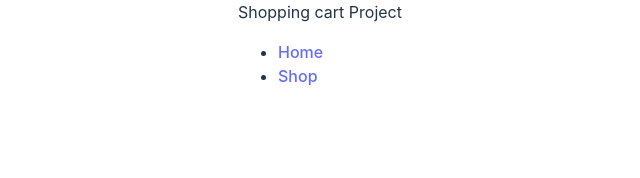
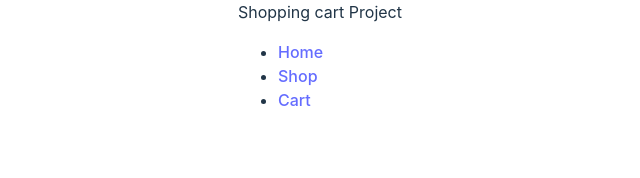
Before and after one commit to High23/shopping-cart, a React (Vite) app: page / in a window 1280 px wide. Shown: the top 178 px of the page, without its empty margins (320-960 px from the left). Built offline with nearby package versions, Linux system fonts and the light colour scheme; no server answers.

Commit message:
Added cart option to navigation bar

```diff
--- a/src/components/navigation-bar/navigation-bar.jsx
+++ b/src/components/navigation-bar/navigation-bar.jsx
@@ -1,11 +1,12 @@
 import { Link } from "react-router-dom"
 import styles from "./navigation-bar.module.css"
 
-function NavigationBar() {
+function NavigationBar({cart}) {
     return (
         <ul>
             <li><Link to='/'>Home</Link></li>
             <li><Link to="/shop">Shop</Link></li>
+            <li><Link to="/cart">Cart</Link></li>
         </ul>
     )
 }
```
